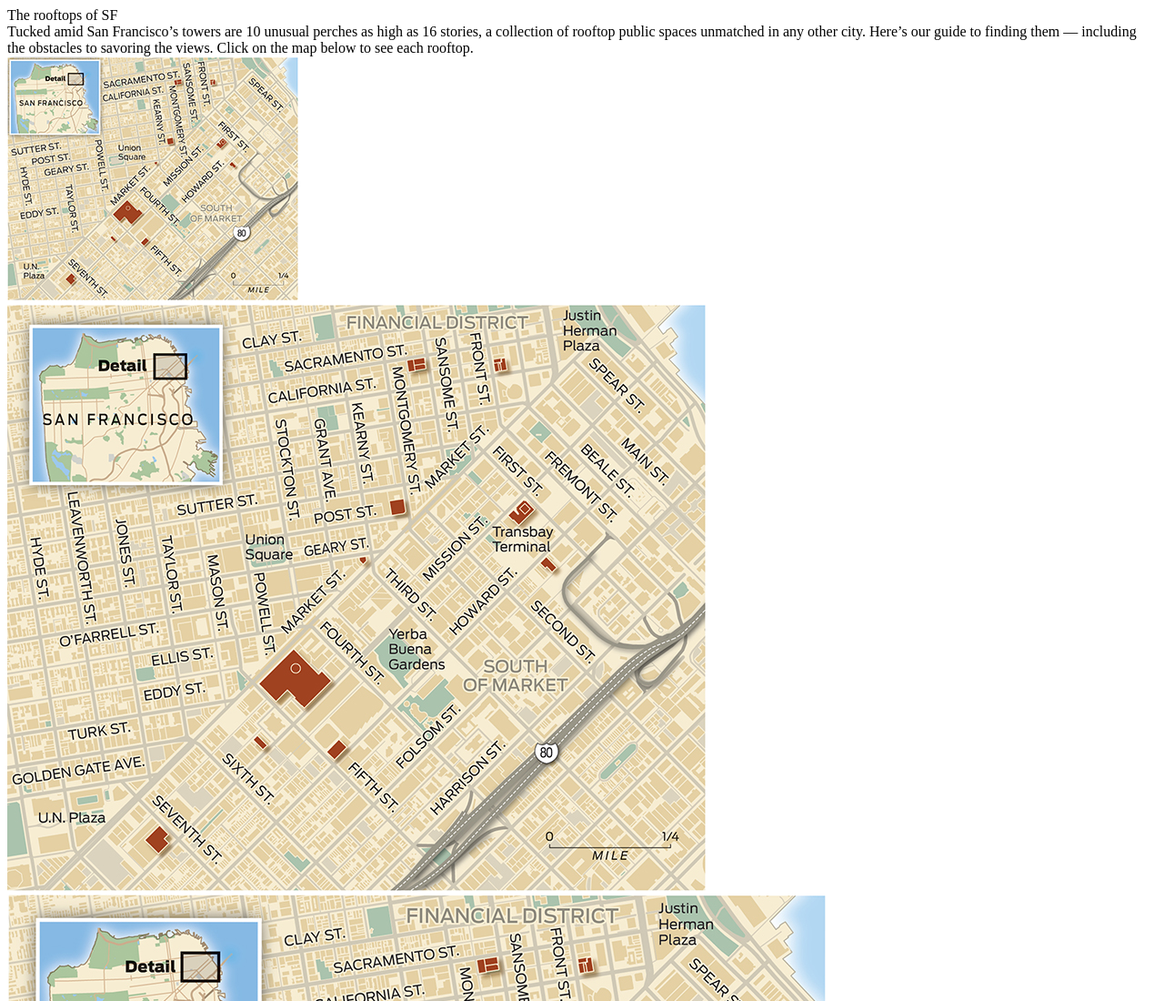
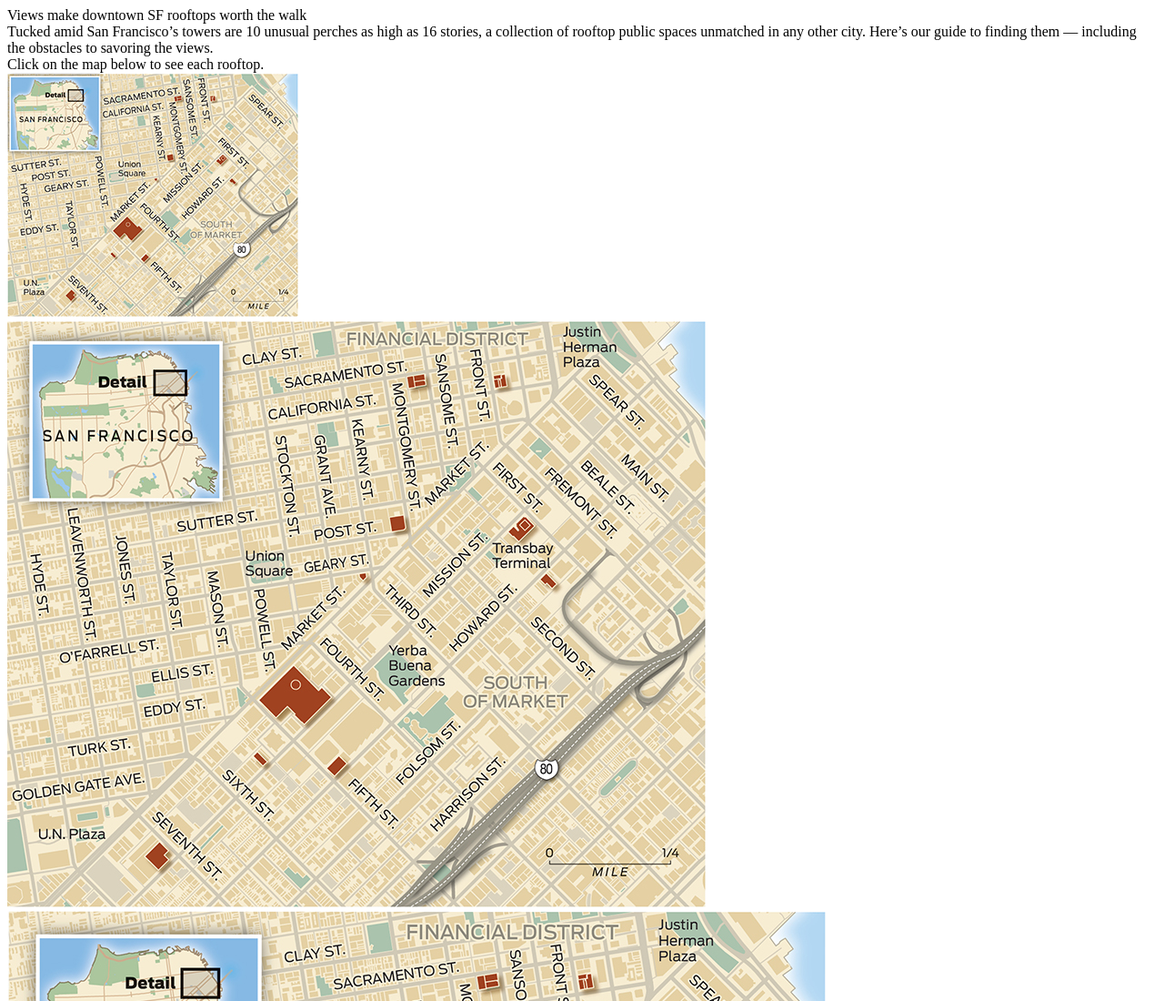
Before and after one commit to sfchronicle/rooftops, a website with bundled scripts: page src/index.html in a window 1280 px wide. Shown: the top 1100 px of the page at 91% size. Built offline with nearby package versions, Linux system fonts and the light colour scheme; files whose address does not match are found by name.

Commit message:
fixed hed

```diff
--- a/src/index.html
+++ b/src/index.html
@@ -19,8 +19,8 @@
     <div class="interactive-wrapper">
 
       <div class="interactive-header">
-        <div class="hed">The rooftops of SF</div>
-        <div class="chatter">Tucked amid San Francisco’s towers are 10 unusual perches as high as 16 stories, a collection of rooftop public spaces unmatched in any other city. Here’s our guide to finding them — including the obstacles to savoring the views. Click on the map below to see each rooftop.</div>
+        <div class="hed">Views make downtown SF rooftops worth the walk</div>
+        <div class="chatter">Tucked amid San Francisco’s towers are 10 unusual perches as high as 16 stories, a collection of rooftop public spaces unmatched in any other city. Here’s our guide to finding them — including the obstacles to savoring the views. <div>Click on the map below to see each rooftop.</div></div>
       </div>
       <div class="image mobile hideimg">
         <img class="background" src="../assets/graphics/rooftops_mobile.jpeg" usemap="#imageMap">
```
